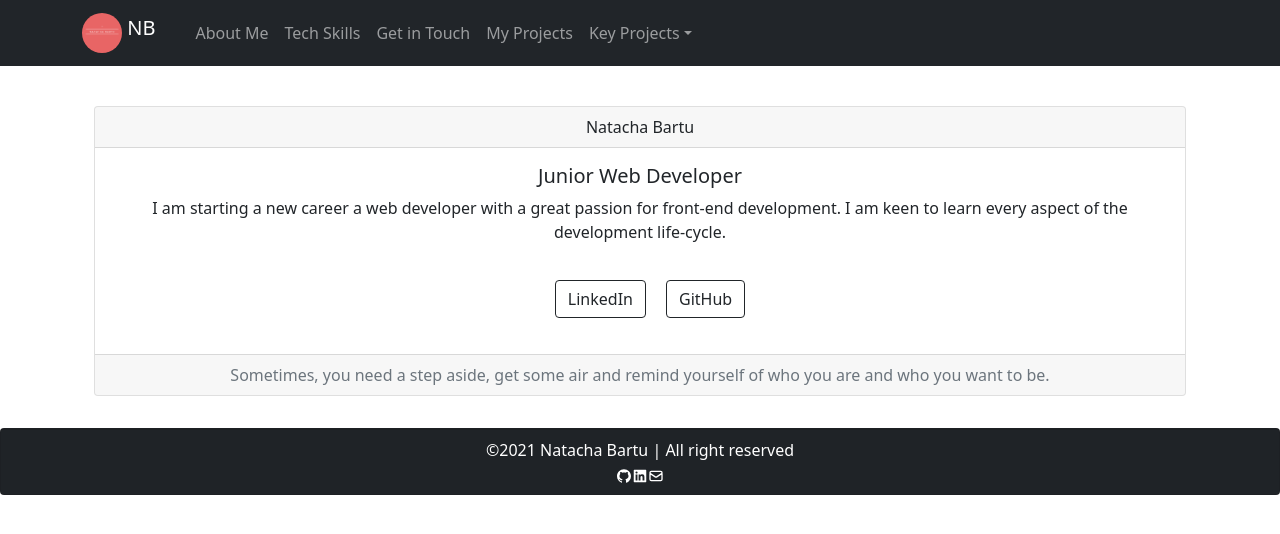
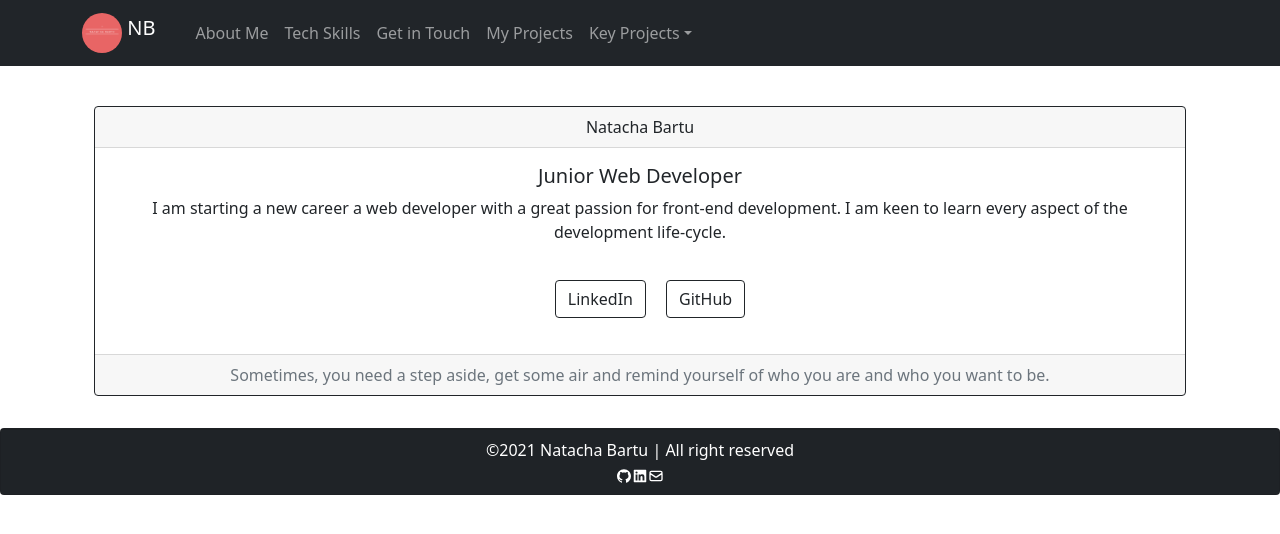
Before and after one commit to NatachaBartu/React-Portfolio, a React (Create React App) app: page /about in a window 1280 px wide. Shown: the top 534 px of the page. Built offline with nearby package versions, Linux system fonts and the light colour scheme.

Commit message:
add border

```diff
--- a/src/pages/AboutMe.js
+++ b/src/pages/AboutMe.js
@@ -5,7 +5,7 @@ export const AboutMe = () => {
   return (
     <>
       <Container className=" mb-2 text-center" style={{ marginTop: "40px" }}>
-        <Card className="text-center">
+        <Card border="dark" className="text-center">
           <Card.Header>Natacha Bartu</Card.Header>
           <Card.Body>
             <Card.Title>Junior Web Developer</Card.Title>
```
